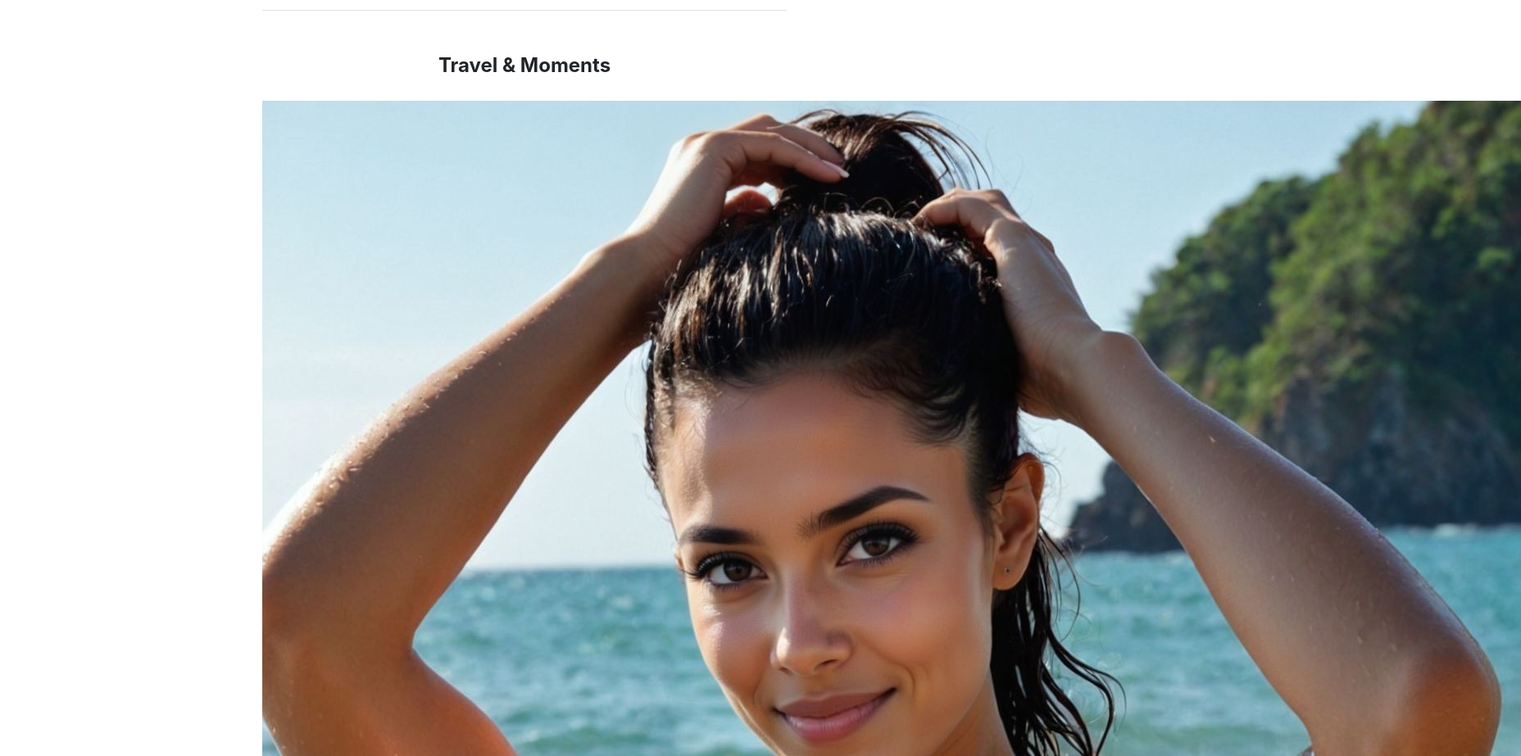
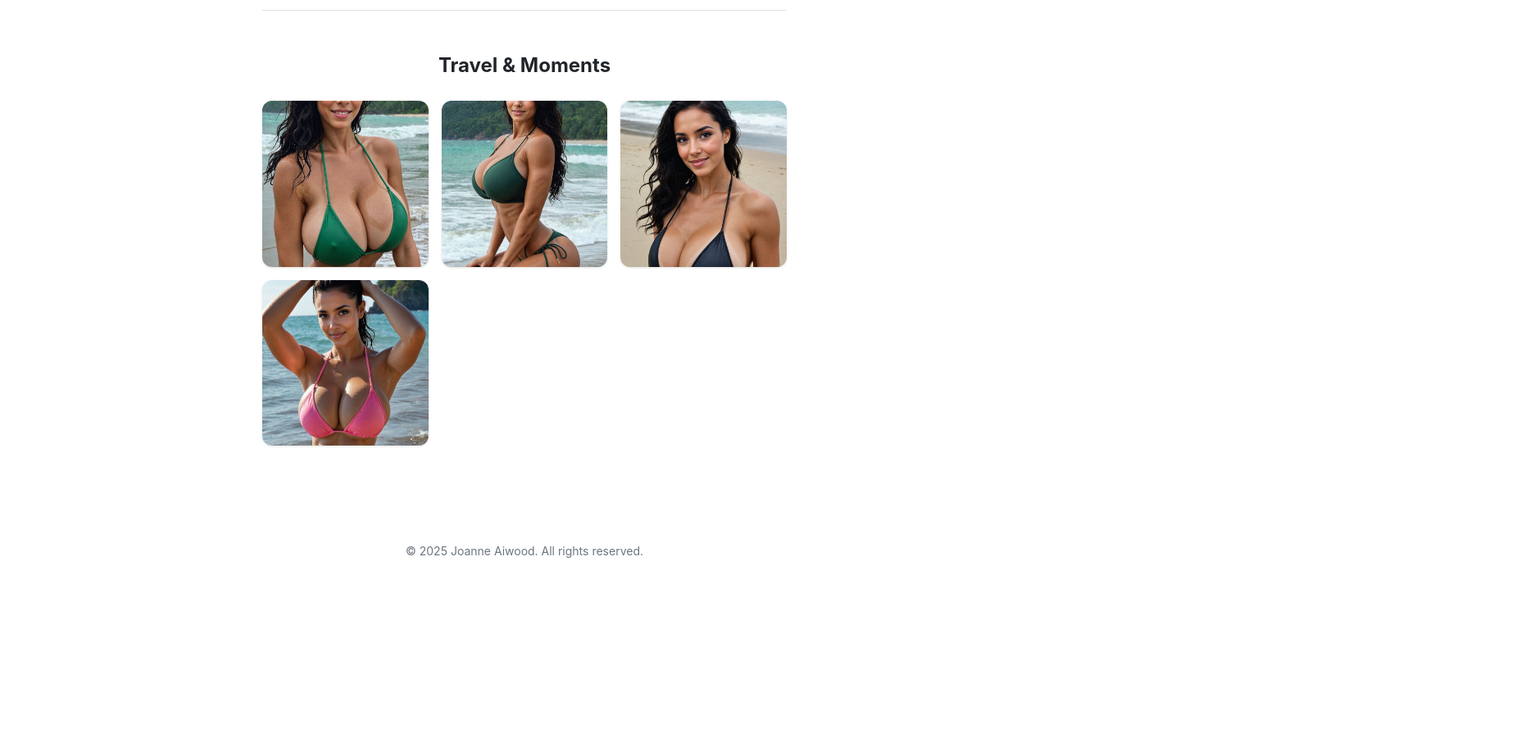
Before and after one commit to mikix8-ship-it/joanneaiwood, a plain HTML site: page index.html in a window 1280 px wide. Shown: the part 820-1743 px from the top of the page at 82% size, 1856 px wide, since content can reach past the window. After the commit the page ends 1551 px from the top, so only its background shows below. Drawn offline with Linux system fonts and the light colour scheme.

Commit message:
Update index.html

```diff
--- a/index.html
+++ b/index.html
@@ -287,12 +287,40 @@
             color: var(--text-primary);
         }
 
-        .gallery-grid {
-            display: grid;
-            grid-template-columns: repeat(auto-fill, minmax(220px, 1fr));
-            gap: 16px;
-            margin-bottom: 32px;
-        }
+       .gallery-grid {
+    display: grid;
+    grid-template-columns: repeat(auto-fill, minmax(200px, 1fr));
+    gap: 16px;
+    margin-bottom: 32px;
+}
+
+.gallery-item {
+    position: relative;
+    border-radius: 12px;
+    overflow: hidden;
+    cursor: pointer;
+    aspect-ratio: 1;
+    background: var(--bg-secondary);
+    box-shadow: var(--shadow-sm);
+}
+
+.gallery-item img {
+    width: 100%;
+    height: 100%;
+    object-fit: cover;
+    transition: transform 0.3s;
+}
+
+.gallery-item:hover img {
+    transform: scale(1.05);
+}
+
+@media (max-width: 640px) {
+    .gallery-grid {
+        grid-template-columns: repeat(2, 1fr);
+        gap: 12px;
+    }
+}
 
         .gallery-placeholder {
             text-align: center;
@@ -431,7 +459,18 @@
                 <h2>Travel & Moments</h2>
             </div>
             <div class="gallery-grid">
-
+ <!-- Zdjęcie 1 -->
+    <div class="gallery-item">
+        <img src="/assets/photo1.jpg" alt="Travel photo 1">
+    </div>
+ <!-- Zdjęcie 2 -->
+    <div class="gallery-item">
+        <img src="/assets/photo2.jpg" alt="Travel photo 2">
+    </div>
+ <!-- Zdjęcie 3 -->
+    <div class="gallery-item">
+        <img src="/assets/photo3.jpg" alt="Travel photo 3">
+    </div>
     <!-- Zdjęcie 4 -->
     <div class="gallery-item">
         <img src="/assets/photo4.jpg" alt="Travel photo 4">
```
